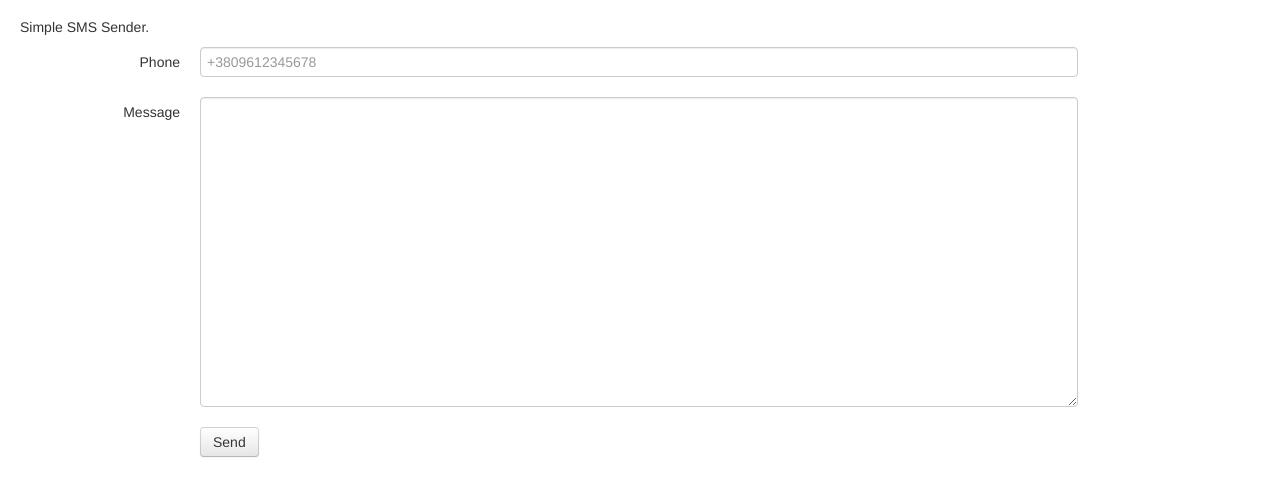
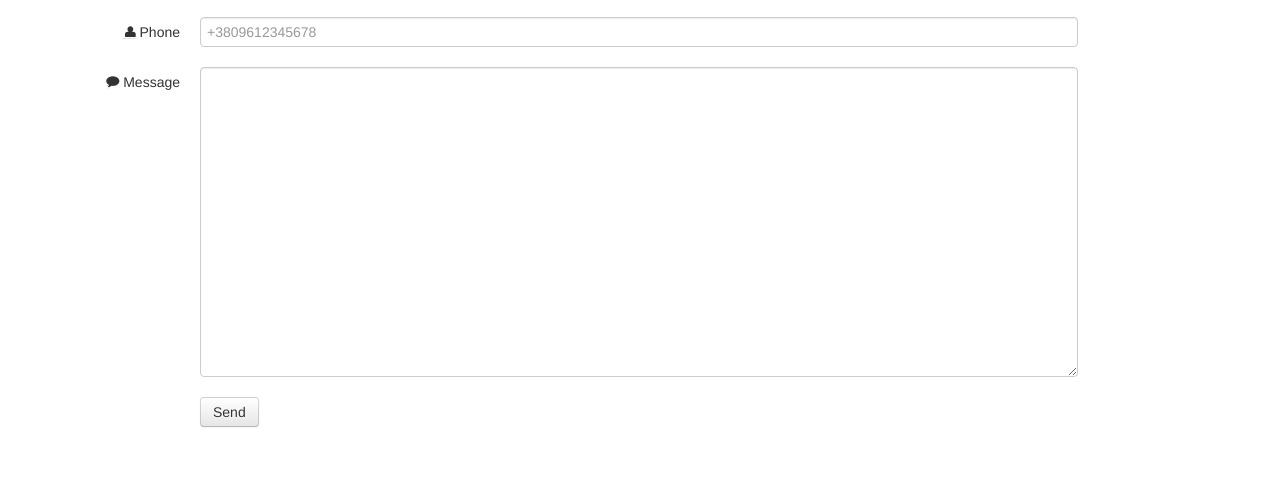
Before and after one commit to elhsmart/SMSender, a plain HTML site: page index.html in a window 1280 px wide. Shown: the part 43-538 px from the top of the page. Drawn offline with Linux system fonts and the light colour scheme.

Commit message:
last update
Adding icons bootstrap and layout optimization

```diff
--- a/index.html
+++ b/index.html
@@ -6,7 +6,7 @@
 	<link rel="stylesheet" href="css/bootstrap.css" media="all">
 	<link rel="stylesheet" href="css/style.css" media="all">
 
-    <script data-main="/js/smsender.js" src="/js/lib/require.js"></script>
+    <script data-main="js/smsender.js" src="/js/lib/require.js"></script>
 </head>
 <body>
 <div class="editor-block"></div>
@@ -26,16 +26,15 @@
 </div>
 <div class="container">
     <div class="welcome">
-        <p>Simple SMS Sender.</p>
         <form class="form-horizontal">
             <div class="control-group">
-                <label class="control-label" for="inputEmail">Phone</label>
+                <label class="control-label" for="inputEmail"><i class="icon-user icon-white"></i> Phone</label>
                 <div class="controls">
                     <input type="text" id="inputNumber" style=" width:80%;" placeholder="+3809612345678">
                 </div>
             </div>
             <div class="control-group">
-                <label class="control-label" for="inputPassword">Message</label>
+                <label class="control-label" for="inputPassword"><i class="icon-comment icon-white"></i> Message</label>
                 <div class="controls">
                     <textarea name="inputMessage" id="inputMessage" style="height:300px; width:80%;"></textarea>
                 </div>
```
Also changed, not shown: 1 other file.
